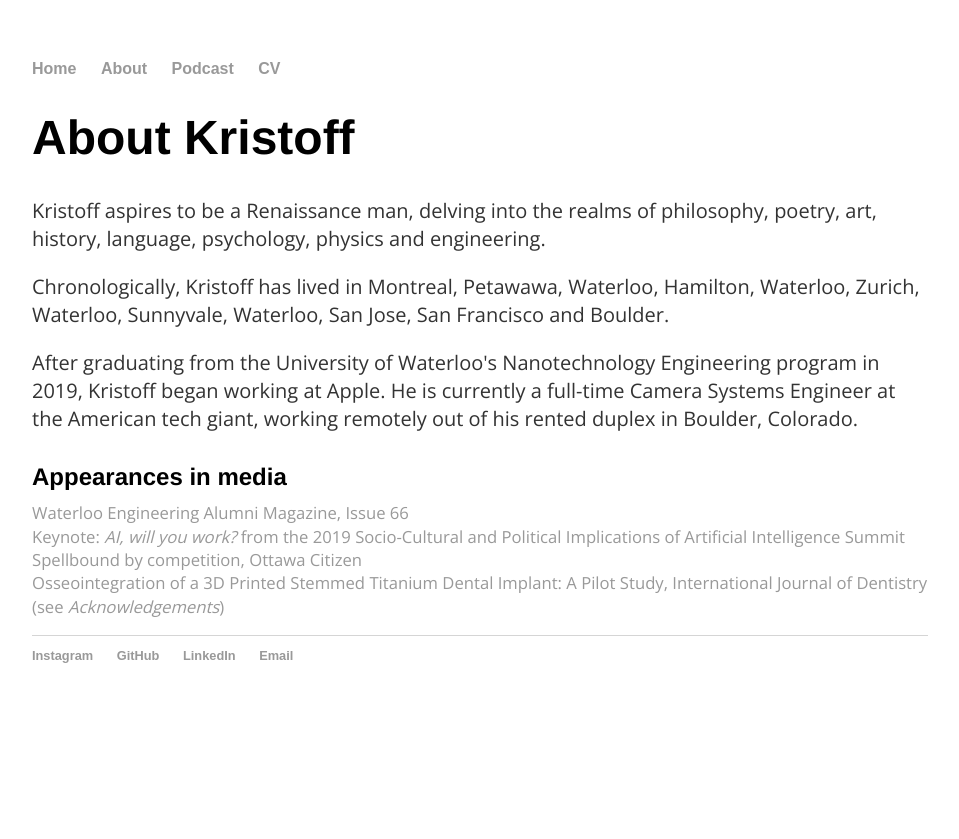
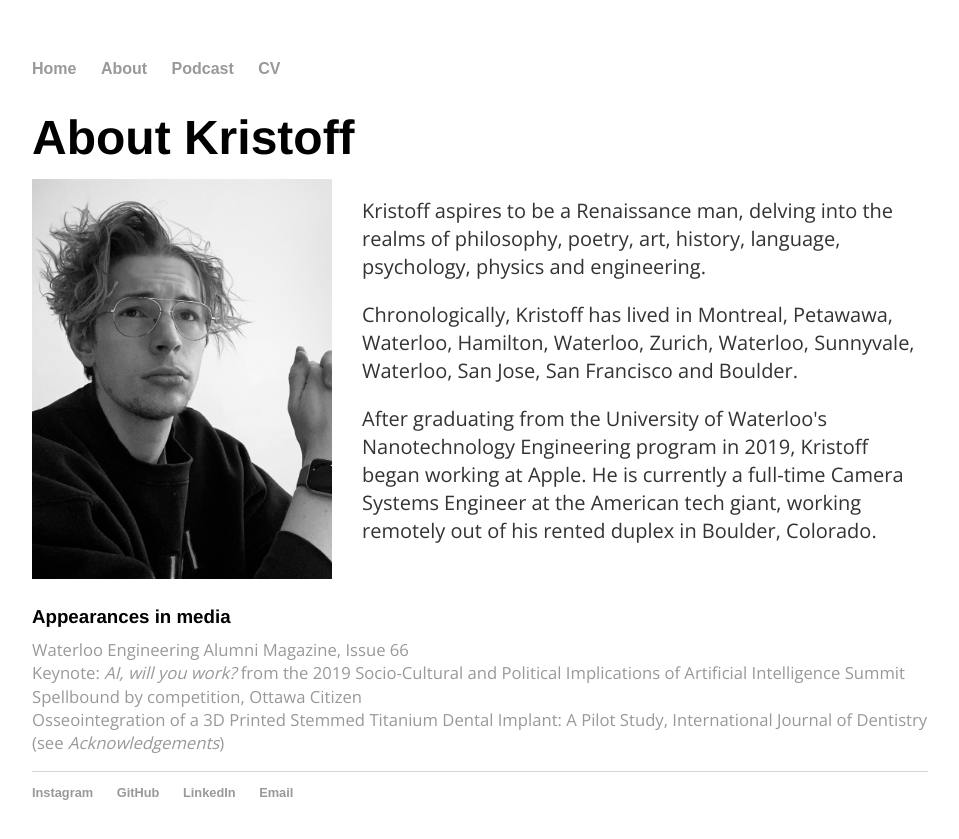
Before and after one commit to malejczuk/malejczuk.github.io, a Jekyll site: the page built from about/index.html, in a window 1280 px wide. Shown: the top 839 px of the page, without its empty margins (160-1119 px from the left). Built offline with Jekyll 4.4.1, drawn with Linux system fonts in a browser that asks for light colours.

Commit message:
added image

```diff
--- a/about/index.html
+++ b/about/index.html
@@ -2,16 +2,19 @@
 layout: default
 title: About Kristoff
 ---
-<h1>{{ page.title }}</h1>
-<!--<ul class="about">-->
+<h1 style="margin-bottom: -6px;">{{ page.title }}</h1>
+
+<div style="display:flex; flex-direction:column;">
+	<div>
+	<p style="float: left;"><img alt="me" src="../assets/IMG_8757.jpg" width="300px" style="padding-right:30px"></p><br>
     <p>Kristoff aspires to be a Renaissance man, delving into the realms of philosophy, poetry, art, history, language, psychology, physics and engineering.</p>
     <p>Chronologically, Kristoff has lived in Montreal, Petawawa, Waterloo, Hamilton, Waterloo, Zurich, Waterloo, Sunnyvale, Waterloo, San Jose, San Francisco and Boulder.</p>
     <p>After graduating from the University of Waterloo's Nanotechnology Engineering program in 2019, Kristoff began working at Apple. He is currently a full-time Camera Systems Engineer at the American tech giant, working remotely out of his rented duplex in Boulder, Colorado.</p>
-<!--</ul>-->
+	</div>
+</div>
 
-<!--<h2>Appearances in media</h2>-->
-<h2 style="position: relative; bottom: -10px;">Appearances in media</h2>
-<span class="small"><p style="color:#999">
+<h3 style="margin:0;">Appearances in media</h3>
+<span class="small"><p style="color:#999; margin-top:10px;">
 <a href="https://uwaterloo.ca/engineering/sites/ca.engineering/files/uploads/files/c018755_weal_2020_lr_final-ua.pdf">Waterloo Engineering Alumni Magazine, Issue 66</a><br>
 <a href="https://youtu.be/4tMcvrrdqtA?t=75">Keynote: <i>AI, will you work?</i></a> from the <a href="https://uwaterloo.ca/global-engagement-seminar/past-seminars/socio-cultural-and-political-implications-artificial">2019 Socio-Cultural and Political Implications of Artificial Intelligence Summit</a><br>
 <a href="https://www.google.com/url?sa=t&rct=j&q=&esrc=s&source=web&cd=&ved=2ahUKEwjo5bnS6-ztAhXQHM0KHTrXDa4QFjAEegQIAhAC&url=https%3A%2F%2Fwww.pressreader.com%2Fcanada%2Fottawa-citizen%2F20090307%2F281964603630278&usg=AOvVaw1HIELvelTrokm5ND7HFgQA">Spellbound by competition, Ottawa Citizen</a><br>
```
